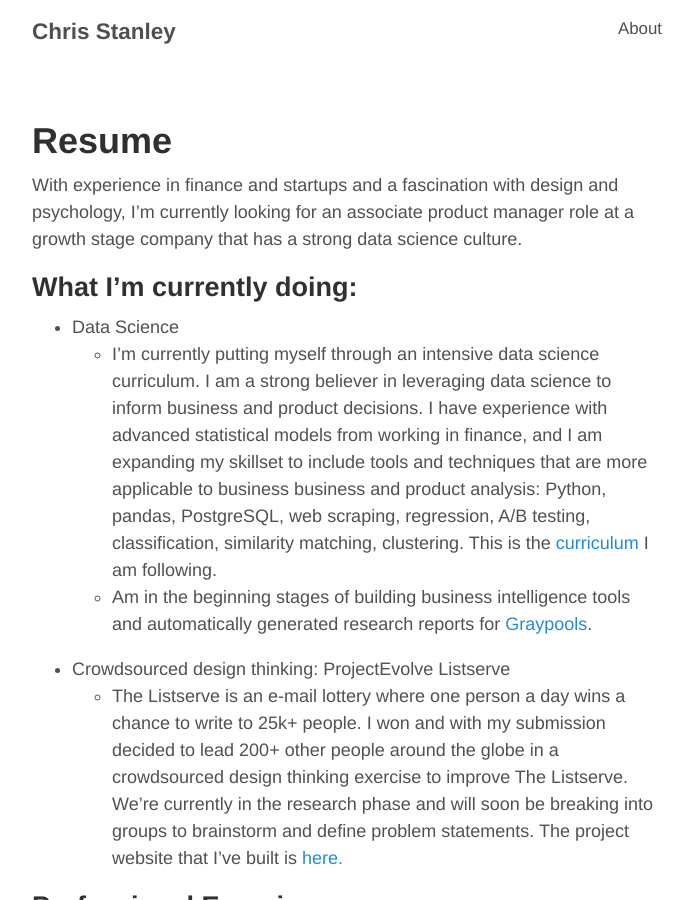
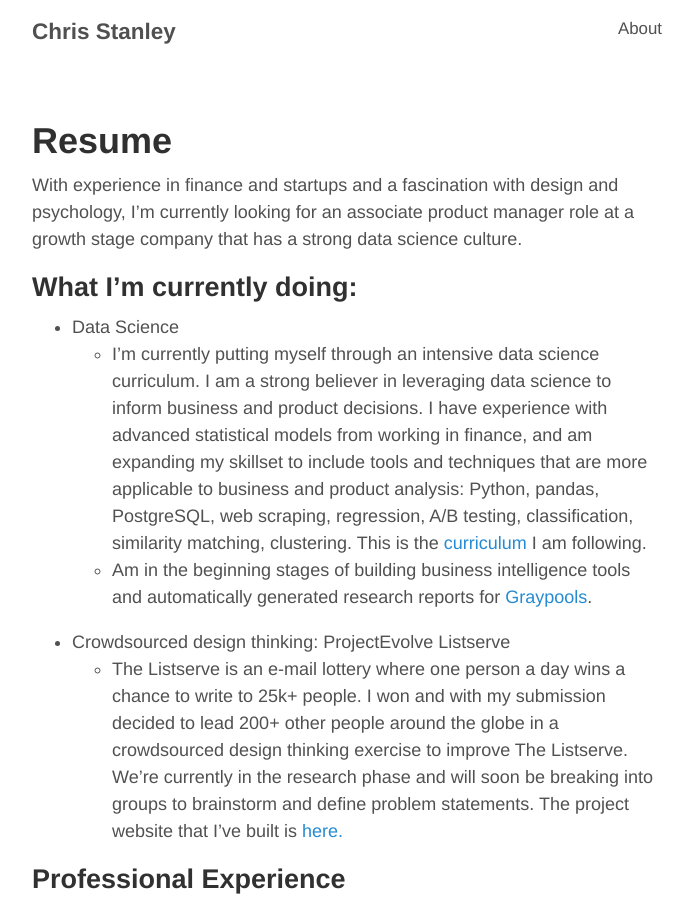
Before and after one commit to stanleychris2/home, a Jekyll site: the page built from _resume/0.md, in a window 1280 px wide and 900 px high. Shown: the whole window, without its empty margins (293-986 px from the left). Built offline with Jekyll 4.4.1, drawn with Linux system fonts in a browser that asks for light colours.

Commit message:
corrections

```diff
--- a/_resume/0.md
+++ b/_resume/0.md
@@ -7,7 +7,7 @@ With experience in finance and startups and a fascination with design and psycho
 
 ## What I'm currently doing:
 - Data Science
-	- I'm currently putting myself through an intensive data science curriculum. I am a strong believer in leveraging data science to inform business and product decisions. I have experience with advanced statistical models from working in finance, and I am expanding my skillset to include tools and techniques that are more applicable to business business and product analysis: Python, pandas, PostgreSQL, web scraping, regression, A/B testing, classification, similarity matching, clustering. This is the [curriculum](http://cs109.github.io/2015/pages/videos.html) I am following.
+	- I'm currently putting myself through an intensive data science curriculum. I am a strong believer in leveraging data science to inform business and product decisions. I have experience with advanced statistical models from working in finance, and am expanding my skillset to include tools and techniques that are more applicable to business and product analysis: Python, pandas, PostgreSQL, web scraping, regression, A/B testing, classification, similarity matching, clustering. This is the [curriculum](http://cs109.github.io/2015/pages/videos.html) I am following.
 	- Am in the beginning stages of building business intelligence tools and automatically generated research reports for [Graypools](http://www.graypools.com).
 
 - Crowdsourced design thinking: ProjectEvolve Listserve
```
